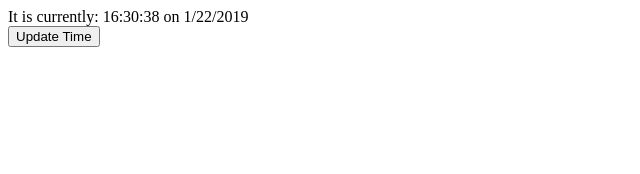
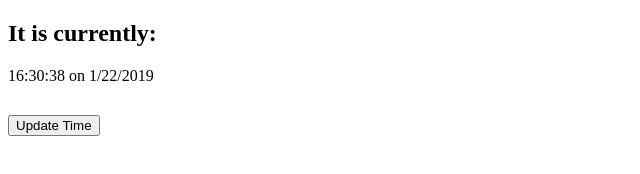
Before and after one commit to megcruzen/lightning0122_timestamp, a plain HTML site: page index.html in a window 1280 px wide. Shown: the whole page, without its empty margins (0-640 px from the left). Drawn offline with Linux system fonts and the light colour scheme.

Commit message:
Added some styling

```diff
--- a/index.html
+++ b/index.html
@@ -4,6 +4,7 @@
     <meta charset="UTF-8">
     <meta name="viewport" content="width=device-width, initial-scale=1.0">
     <meta http-equiv="X-UA-Compatible" content="ie=edge">
+    <link rel="stylesheet" href="main.css">
     <title>Lightning Exercise 01/22</title>
 </head>
 <body>
--- /dev/null
+++ b/main.css
@@ -0,0 +1,3 @@
+.button {
+    margin-top: 30px;
+}
--- a/main.js
+++ b/main.js
@@ -4,6 +4,9 @@
 
 let output = document.querySelector("#output");
 let dateContainer = document.createElement("div");
+let title = document.createElement("h2");
+title.textContent = "It is currently:";
+output.appendChild(title);
 
 function getTimeDisplay() {
 
@@ -15,9 +18,8 @@ function getTimeDisplay() {
     let hour = d.getHours();
     let minutes = ("0" + d.getMinutes()).slice(-2);
     let seconds = ("0" + d.getSeconds()).slice(-2);
-    let timestamp = "It is currently: " + hour + ":" + minutes + ":" + seconds + " on " + months[month] + "/" + date + "/" + year;
+    let timestamp = hour + ":" + minutes + ":" + seconds + " on " + months[month] + "/" + date + "/" + year;
     dateContainer.innerHTML = timestamp;
-
 }
 
 output.appendChild(dateContainer);
@@ -25,6 +27,6 @@ getTimeDisplay();
 
 let button = document.createElement("button");
 button.innerHTML = "Update Time";
+button.setAttribute("class", "button");
+button.addEventListener("click", getTimeDisplay);
 output.appendChild(button);
-
-button.addEventListener("click", getTimeDisplay);
```
Also changed, not shown: 1 other file.
